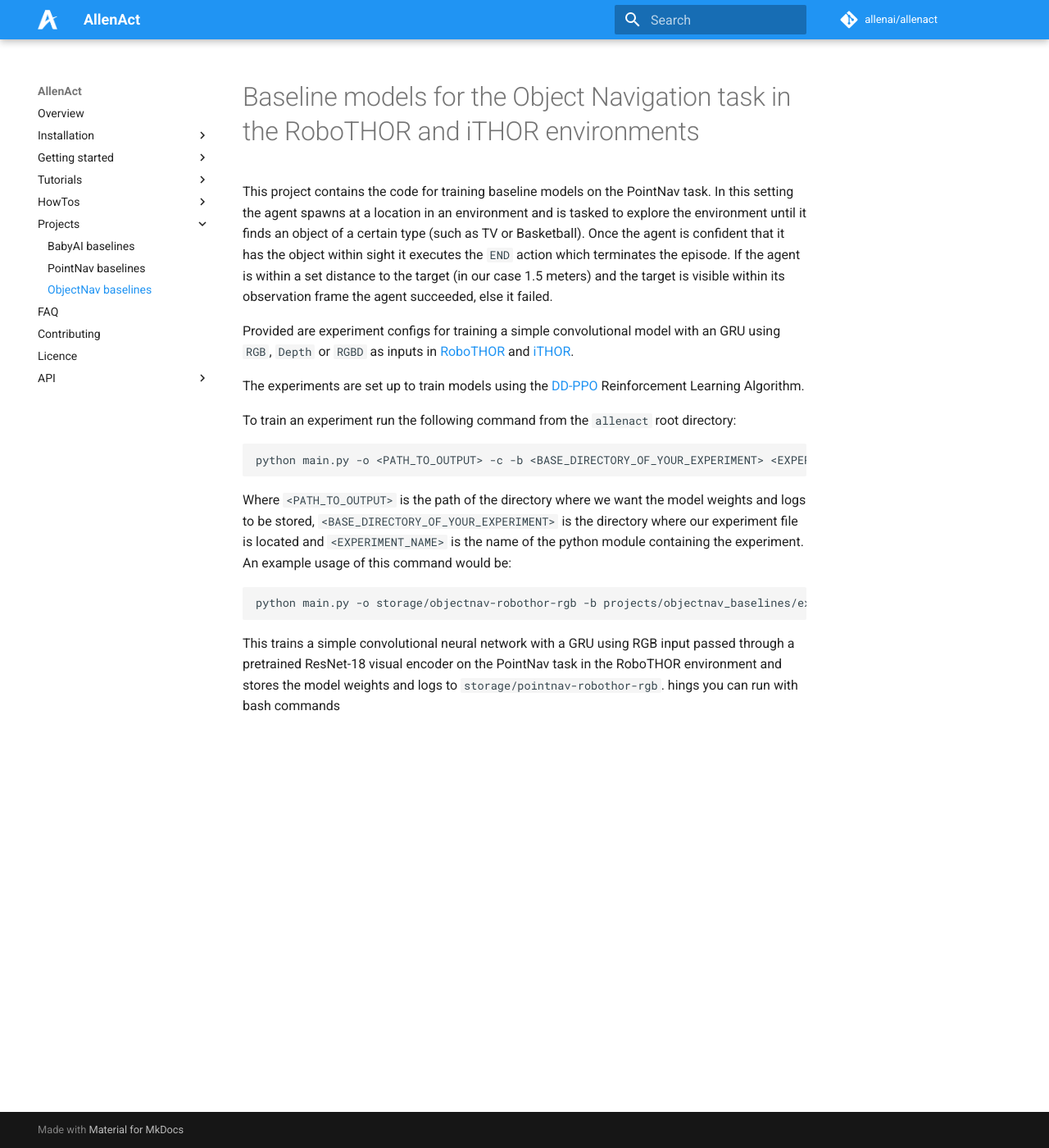
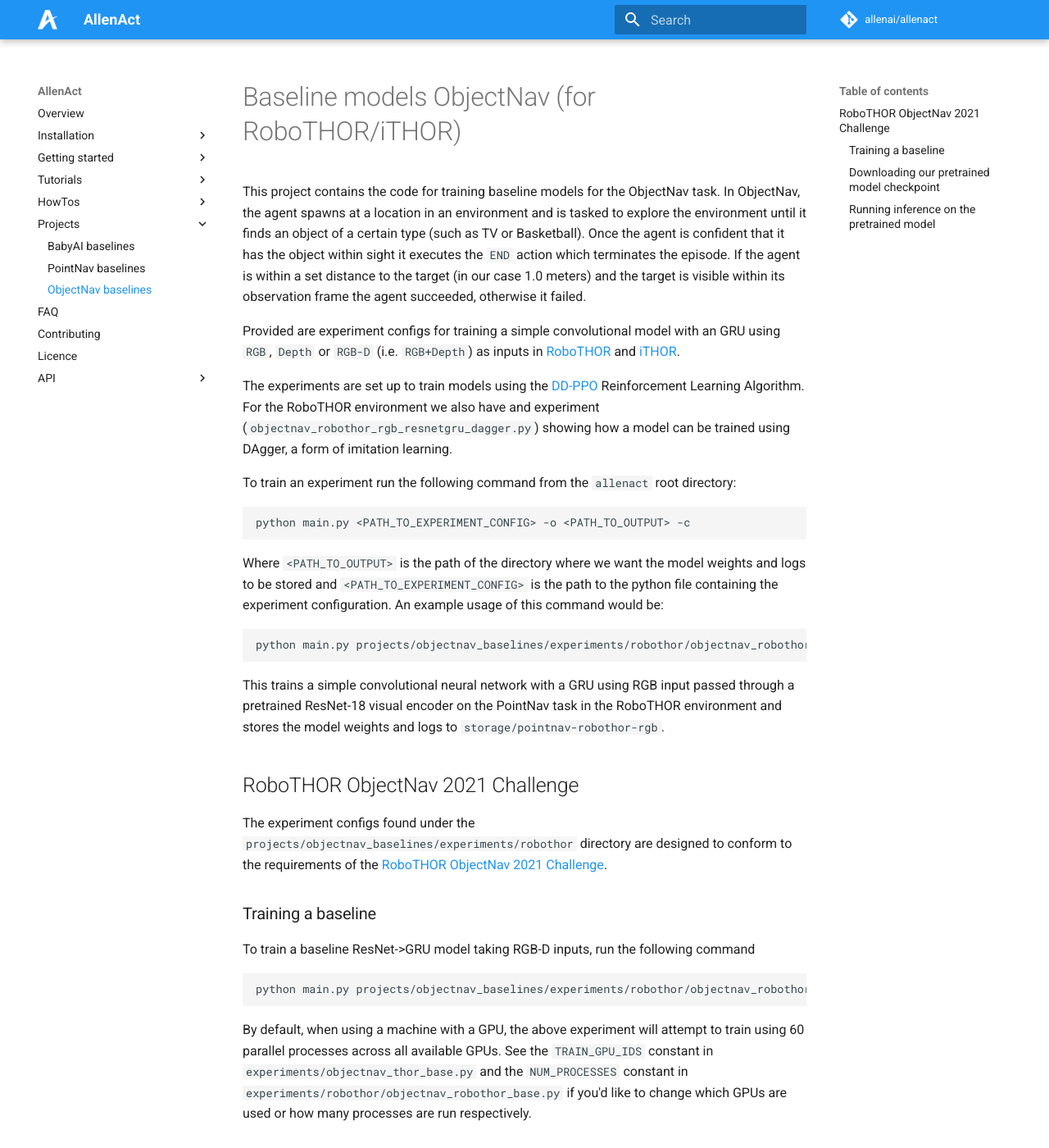
Before and after one commit to allenai/allenact, an MkDocs documentation site: the page built from docs/projects/objectnav_baselines/README.md, in a window 1280 px wide and 1400 px high. Shown: the whole window at 82% size. Built offline with MkDocs 1.6.1 and Material for MkDocs 9.7.7, drawn with Linux system fonts in a browser that asks for light colours; comment, search, counter and statistics services are not loaded; some of the changed text lies outside the part shown.

Commit message:
Updating documentation.

````diff
--- a/docs/projects/objectnav_baselines/README.md
+++ b/docs/projects/objectnav_baselines/README.md
@@ -1,36 +1,81 @@
-# Baseline models for the Object Navigation task in the RoboTHOR and iTHOR environments
+# Baseline models ObjectNav (for RoboTHOR/iTHOR)
 
-This project contains the code for training baseline models on the PointNav task. In this setting the agent
+This project contains the code for training baseline models for the ObjectNav task. In ObjectNav, the agent
 spawns at a location in an environment and is tasked to explore the environment until it finds an object of a
 certain type (such as TV or Basketball). Once the agent is confident that it has the object within sight
 it executes the `END` action which terminates the episode. If the agent is within a set
-distance to the target (in our case 1.5 meters) and the target is visible within its observation frame
-the agent succeeded, else it failed.
+distance to the target (in our case 1.0 meters) and the target is visible within its observation frame
+the agent succeeded, otherwise it failed.
 
 Provided are experiment configs for training a simple convolutional model with
-an GRU using `RGB`, `Depth` or `RGBD` as inputs in
+an GRU using `RGB`, `Depth` or `RGB-D` (i.e. `RGB+Depth`) as inputs in
 [RoboTHOR](https://ai2thor.allenai.org/robothor/) and [iTHOR](https://ai2thor.allenai.org/ithor/).
 
 The experiments are set up to train models using the [DD-PPO](https://arxiv.org/pdf/1911.00357.pdf)
-Reinforcement Learning Algorithm.
+Reinforcement Learning Algorithm. For the RoboTHOR environment we also have and experiment
+(`objectnav_robothor_rgb_resnetgru_dagger.py`) showing how a model can be trained using DAgger,
+a form of imitation learning.
 
 To train an experiment run the following command from the `allenact` root directory:
 
 ```bash
-python main.py -o <PATH_TO_OUTPUT> -c -b <BASE_DIRECTORY_OF_YOUR_EXPERIMENT> <EXPERIMENT_NAME>
+python main.py <PATH_TO_EXPERIMENT_CONFIG> -o <PATH_TO_OUTPUT> -c
 ```
 
 Where `<PATH_TO_OUTPUT>` is the path of the directory where we want the model weights
-and logs to be stored, `<BASE_DIRECTORY_OF_YOUR_EXPERIMENT>` is the directory where our
-experiment file is located and `<EXPERIMENT_NAME>` is the name of the python module containing
-the experiment. An example usage of this command would be:
+and logs to be stored and `<PATH_TO_EXPERIMENT_CONFIG>` is the path to the python file containing
+the experiment configuration. An example usage of this command would be:
 
 ```bash
-python main.py -o storage/objectnav-robothor-rgb -b projects/objectnav_baselines/experiments/robothor/ objectnav_robothor_rgb_resnet_ddppo
+python main.py projects/objectnav_baselines/experiments/robothor/objectnav_robothor_rgb_resnet_ddppo.py -o storage/objectnav-robothor-rgb
 ```
 
 This trains a simple convolutional neural network with a GRU using RGB input
 passed through a pretrained ResNet-18 visual encoder on the
 PointNav task in the RoboTHOR environment and stores the model weights and logs
 to `storage/pointnav-robothor-rgb`.
-hings you can run with bash commands
+
+## RoboTHOR ObjectNav 2021 Challenge
+
+The experiment configs found under the `projects/objectnav_baselines/experiments/robothor` directory are designed
+to conform to the requirements of the [RoboTHOR ObjectNav 2021 Challenge](https://ai2thor.allenai.org/robothor/cvpr-2021-challenge).
+
+### Training a baseline
+To train a baseline ResNet->GRU model taking RGB-D inputs, run the following command
+```bash
+python main.py projects/objectnav_baselines/experiments/robothor/objectnav_robothor_rgbd_resnet_ddppo.py -o storage/objectnav-robothor-rgbd
+```
+By default, when using a machine with a GPU, the above experiment will attempt to train using 60 parallel processes
+across all available GPUs. See the `TRAIN_GPU_IDS` constant in `experiments/objectnav_thor_base.py` and
+the `NUM_PROCESSES` constant in `experiments/robothor/objectnav_robothor_base.py` if you'd like to change which
+GPUs are used or how many processes are run respectively.
+
+### Downloading our pretrained model checkpoint
+We provide a pretrained model obtained allowing the above command to run for all 300M training steps and then selecting
+the model checkpoint with best validation-set performance (for us occuring at ~170M training steps). You can download
+this model checkpoint by running
+```bash
+bash pretrained_model_ckpts/download_navigation_model_ckpts.sh robothor-objectnav-challenge-2021
+```
+from the top-level directory. This will download the pretrained model weights and save them at the path
+```bash
+pretrained_model_ckpts/robothor-objectnav-challenge-2021/Objectnav-RoboTHOR-RGBD-ResNetGRU-DDPPO/2021-02-09_22-35-15/exp_Objectnav-RoboTHOR-RGBD-ResNetGRU-DDPPO_0.2.0a_300M__stage_00__steps_000170207237.pt
+```
+
+### Running inference on the pretrained model
+
+You can run inference on the above pretrained model model (on the test dataset) by running
+```bash
+export SAVED_MODEL_PATH=pretrained_model_ckpts/robothor-objectnav-challenge-2021/Objectnav-RoboTHOR-RGBD-ResNetGRU-DDPPO/2021-02-09_22-35-15/exp_Objectnav-RoboTHOR-RGBD-ResNetGRU-DDPPO_0.2.0a_300M__stage_00__steps_000170207237.pt
+python main.py projects/objectnav_baselines/experiments/robothor/objectnav_robothor_rgbd_resnetgru_ddppo.py -c $SAVED_MODEL_PATH -t 2021-02-09_22-35-15
+```
+To discourage "cheating", the test dataset has been scrubbed of the information needed to actually compute the success rate / SPL
+of your model and so running the above will only save the trajectories your models take. To evaluate these
+trajectories you will have to submit them to our leaderboard, see [here for more details](https://github.com/allenai/robothor-challenge/).
+If you'd like to get a sense of if your model is doing well before submitting to the leaderboard, you can obtain the
+success rate / SPL of it on our validation dataset. To do this, you can simply comment-out the line
+```python
+    TEST_DATASET_DIR = os.path.join(os.getcwd(), "datasets/robothor-objectnav/test")
+```
+within the `projects/objectnav_baselines/experiments/robothor/objectnav_robothor_base.py` file and rerun the above
+`python main.py ...` command (when the test dataset is not given, the code defaults to using the validation set).
--- a/mkdocs.yml
+++ b/mkdocs.yml
@@ -65,6 +65,13 @@
   - allenact:
     - _constants: api/allenact/_constants.md
     - embodiedai:
+      - mapping:
+        - mapping_utils:
+          - map_builders: api/allenact/embodiedai/mapping/mapping_utils/map_builders.md
+          - point_cloud_utils: api/allenact/embodiedai/mapping/mapping_utils/point_cloud_utils.md
+        - mapping_losses: api/allenact/embodiedai/mapping/mapping_losses.md
+        - mapping_models:
+          - active_neural_slam: api/allenact/embodiedai/mapping/mapping_models/active_neural_slam.md
       - preprocessors:
         - resnet: api/allenact/embodiedai/preprocessors/resnet.md
       - models:
@@ -244,11 +251,12 @@
     - tutorials:
       - pointnav_habitat_rgb_ddppo: api/projects/tutorials/pointnav_habitat_rgb_ddppo.md
       - object_nav_ithor_dagger_then_ppo_one_object: api/projects/tutorials/object_nav_ithor_dagger_then_ppo_one_object.md
-      - minigrid_offpolicy_tutorial: api/projects/tutorials/minigrid_offpolicy_tutorial.md
       - navtopartner_robothor_rgb_ppo: api/projects/tutorials/navtopartner_robothor_rgb_ppo.md
       - pointnav_ithor_rgb_ddppo: api/projects/tutorials/pointnav_ithor_rgb_ddppo.md
       - object_nav_ithor_ppo_one_object: api/projects/tutorials/object_nav_ithor_ppo_one_object.md
   - tests:
+    - mapping:
+      - test_ai2thor_mapping: api/tests/mapping/test_ai2thor_mapping.md
     - multiprocessing:
       - test_frozen_attribs: api/tests/multiprocessing/test_frozen_attribs.md
     - utils:
````
Also changed, not shown: docs/tutorials/running-inference-on-a-pretrained-model.md (+1 -2 lines).
